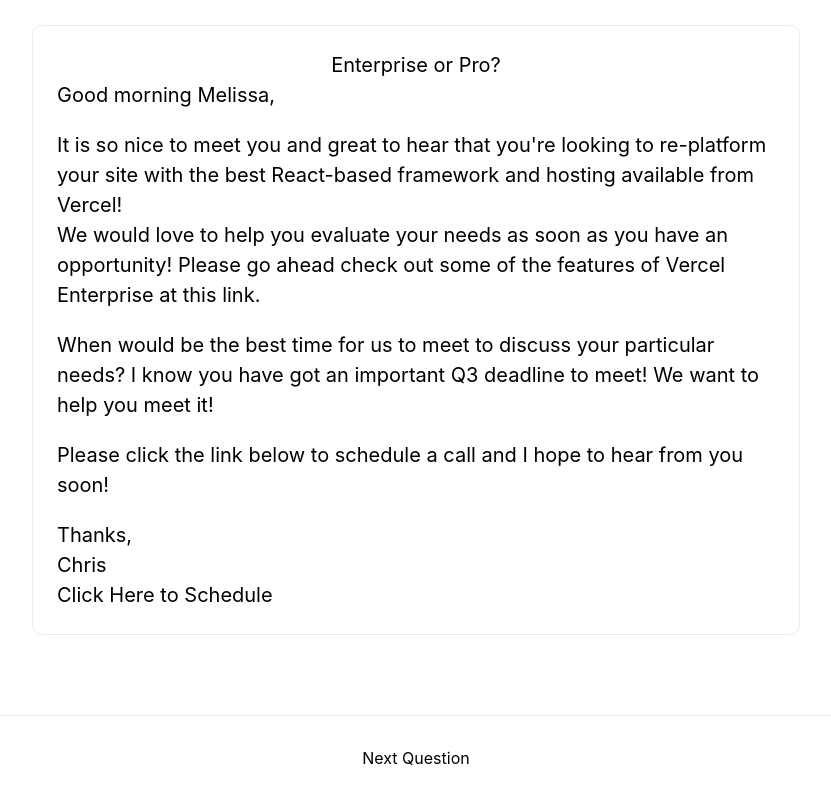
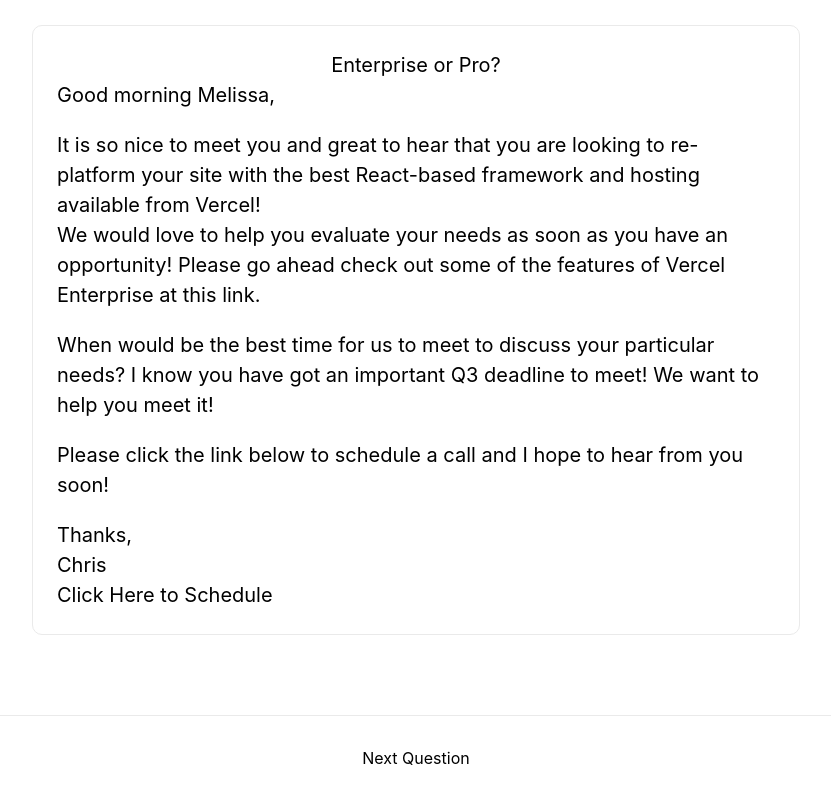
Before and after one commit to cboydstun/vercel-product-advocate, a Next.js app: page /pageFour in a window 1280 px wide. Shown: the part 855-1655 px from the top of the page, without its empty margins (224-1055 px from the left). Built offline with nearby package versions, Linux system fonts and the light colour scheme.

Commit message:
cleanup again

```diff
--- a/pages/pageFour.js
+++ b/pages/pageFour.js
@@ -38,7 +38,7 @@ export default function PageFour() {
             <p className={styles.description}>Enterprise or Pro?</p>
             <p>Good morning Melissa,</p>
             <br />
-            <p>It is so nice to meet you and great to hear that you're looking to re-platform your site with the best React-based framework and hosting available from Vercel!</p>
+            <p>It is so nice to meet you and great to hear that you are looking to re-platform your site with the best React-based framework and hosting available from Vercel!</p>
             <p>We would love to help you evaluate your needs as soon as you have an opportunity! Please go ahead check out some of the features of Vercel Enterprise<a href="https://vercel.com/enterprise"> at this link</a>.</p>
             <br />
             <p>When would be the best time for us to meet to discuss your particular needs? I know you have got an important Q3 deadline to meet! We want to help you meet it!</p>
```
